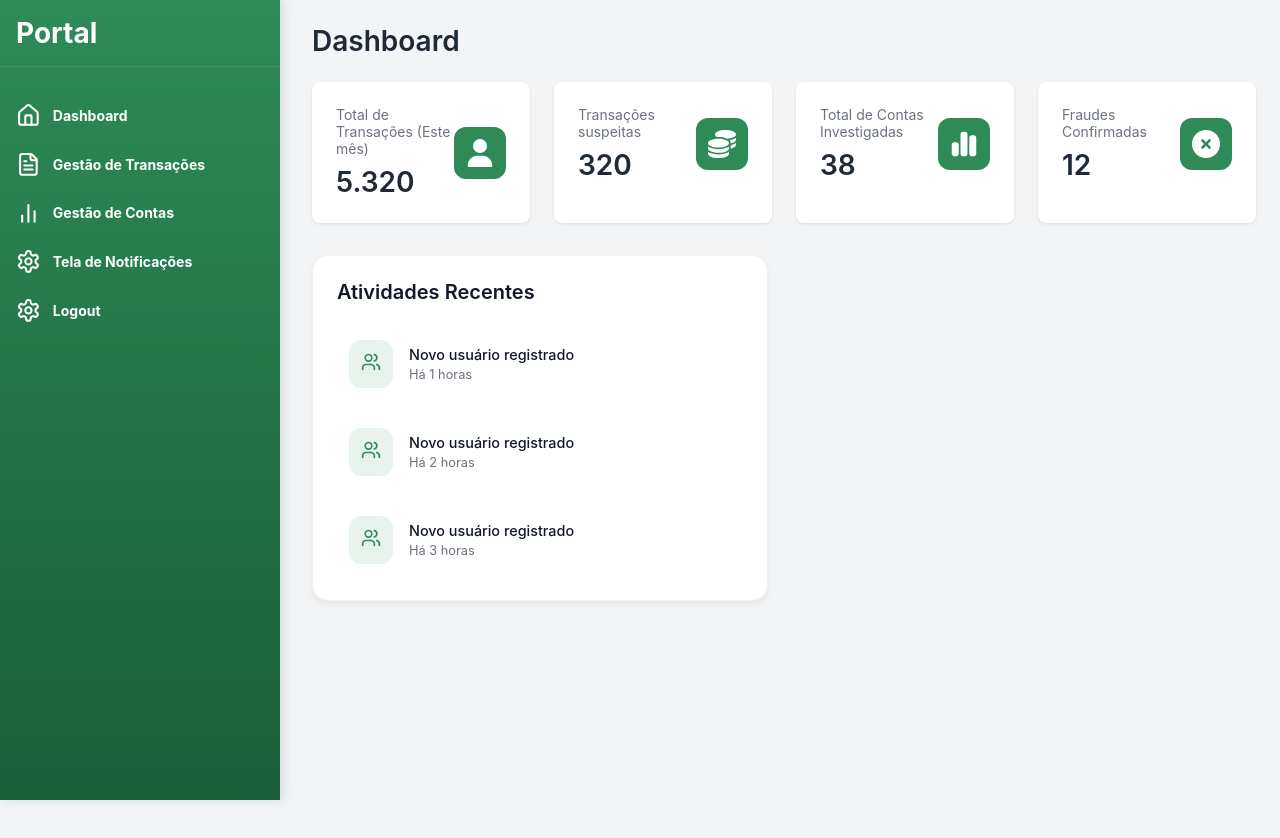
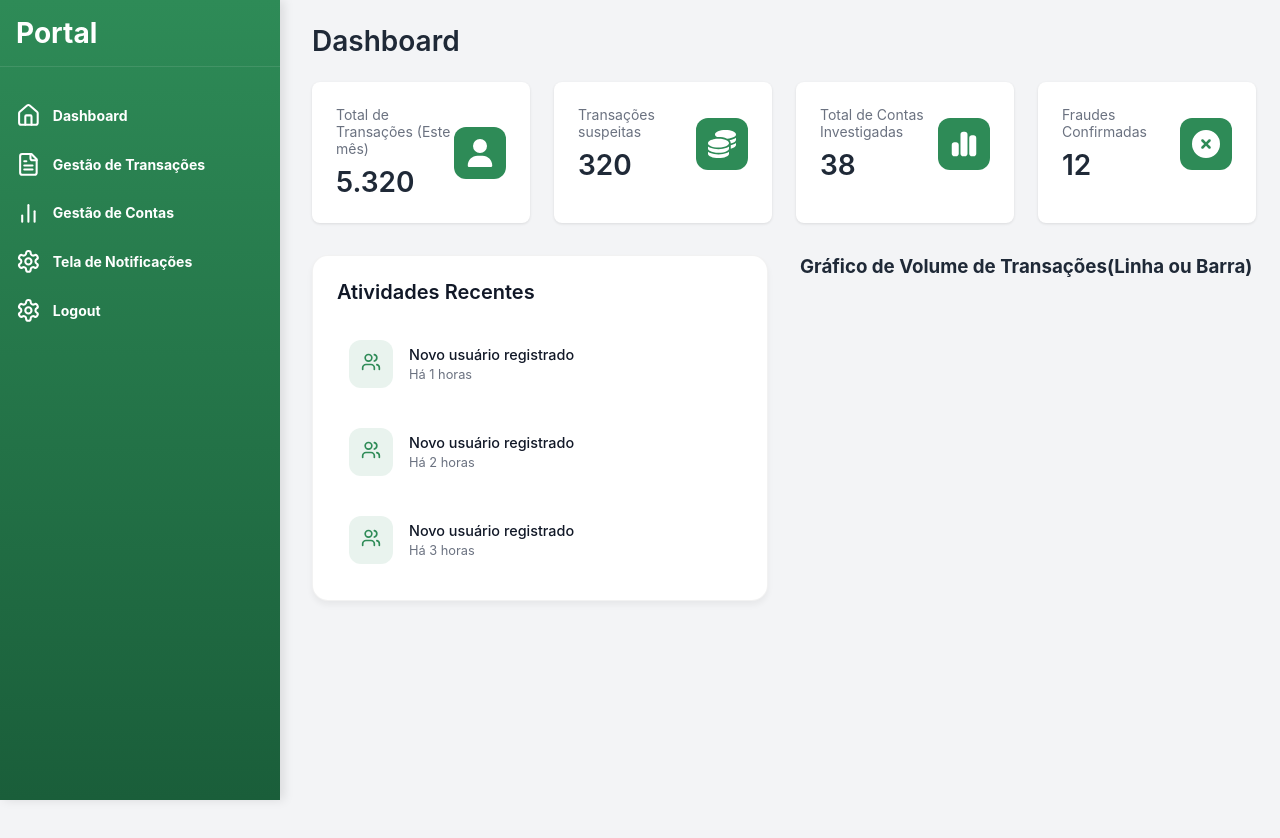
Before and after one commit to RusthenRonald2006/Portal-de-analise-em-anomalias-transacionais, a React (Create React App) app in the folder detec-anomalias/: page /portal in a window 1280 px wide. Shown: the top 838 px of the page. Built offline with nearby package versions, Linux system fonts and the light colour scheme; the HTML template or start-up script is replaced by a standard one.

Commit message:
adicionando h3

```diff
--- a/detec-anomalias/src/components/Pages/Dashboard.js
+++ b/detec-anomalias/src/components/Pages/Dashboard.js
@@ -48,6 +48,9 @@ function Dashboard(){
                             </div>
                         ))}
                     </div>
+                </div>
+                <div>
+                    <h3>Gráfico de Volume de Transações(Linha ou Barra)</h3>
                 </div>
            </div>
         </div>
```
